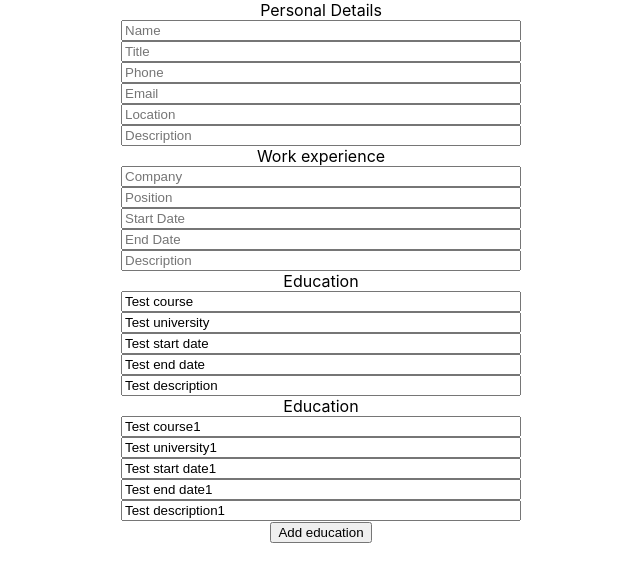
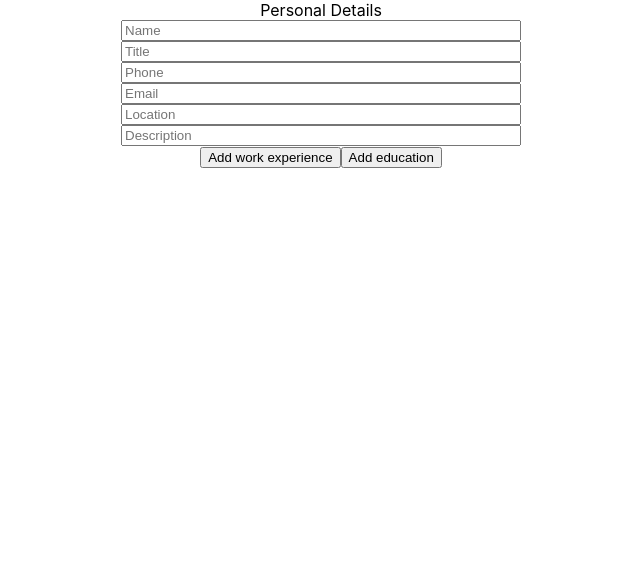
Before and after one commit to Zaltman/cv-project, a React (Create React App) app: page / in a window 1280 px wide. Shown: the top 582 px of the page, without its empty margins (319-959 px from the left). Built offline with nearby package versions, Linux system fonts and the light colour scheme.

Commit message:
WorkExp component input to state setup

```diff
--- a/src/App.js
+++ b/src/App.js
@@ -9,6 +9,7 @@ class App extends Component {
     this.addAnotherEducation = this.addAnotherEducation.bind(this);
 
     let educationTestUnit = [];
+    let workExpTestUnit = [];
     educationTestUnit[0] = {
       id: uniqid(),
       courseProgram: 'Test course',
@@ -25,6 +26,14 @@ class App extends Component {
       endDate: 'Test end date1',
       description: 'Test description1',
     };
+    workExpTestUnit[0] = {
+      id: uniqid(),
+      company: '',
+      position: '',
+      startDate: '',
+      endDate: '',
+      description: '',
+    };
     this.state = {
       personalDetails: {
         id: uniqid(),
@@ -36,6 +45,14 @@ class App extends Component {
         description: '',
       },
       workExperience: {
+        id: uniqid(),
+        company: '',
+        position: '',
+        startDate: '',
+        endDate: '',
+        description: '',
+      },
+      workExperienceEmptySample: {
         id: uniqid(),
         company: '',
         position: '',
@@ -61,7 +78,7 @@ class App extends Component {
         description: '',
       },
 
-      educationArr: educationTestUnit,
+      educationArr: [],
     };
   }
   getEmptyEducationSample = () => {
@@ -69,6 +86,12 @@ class App extends Component {
     emptyEduArr.id = uniqid();
     return emptyEduArr;
   };
+  getEmptyWorkExpSample = () => {
+    const emptyWorkExpArr = { ...this.state.workExperienceEmptySample };
+    emptyWorkExpArr.id = uniqid();
+    return emptyWorkExpArr;
+  };
+
   addAnotherEducation = () => {
     const eduArrToConcat = this.getEmptyEducationSample();
     let newArray = this.state.educationArr.concat(eduArrToConcat);
@@ -76,7 +99,13 @@ class App extends Component {
       educationArr: newArray,
     });
   };
-
+  addAnotherWorkExp = () => {
+    const workExpArrToConcat = this.getEmptyWorkExpSample();
+    let newArray = this.state.workExperienceArr.concat(workExpArrToConcat);
+    this.setState({
+      workExperienceArr: newArray,
+    });
+  };
   handleChangeEdu = (e) => {
     let arrIndex = e.target.parentElement.dataset.index;
     let value = e.target.value;
@@ -103,6 +132,34 @@ class App extends Component {
       educationArr: newEduArr,
     });
   };
+  handleChangeWorkExp = (e) => {
+    let arrIndex = e.target.parentElement.dataset.index;
+    let value = e.target.value;
+    let newWorkExpArr = [...this.state.workExperienceArr];
+    let inputName = e.target.dataset.inputname;
+    console.log({ arrIndex, value, newWorkExpArr, inputName });
+    switch (inputName) {
+      case 'company':
+        newWorkExpArr[arrIndex].company = value;
+        break;
+      case 'position':
+        newWorkExpArr[arrIndex].position = value;
+        break;
+      case 'startDate':
+        newWorkExpArr[arrIndex].startDate = value;
+        break;
+      case 'endDate':
+        newWorkExpArr[arrIndex].endDate = value;
+        break;
+      case 'description':
+        newWorkExpArr[arrIndex].description = value;
+        break;
+    }
+    console.log('ss');
+    this.setState({
+      workExperienceArr: newWorkExpArr,
+    });
+  };
 
   render() {
     return (
@@ -110,7 +167,9 @@ class App extends Component {
         <Page
           state={this.state}
           addAnotherEducation={this.addAnotherEducation}
+          addAnotherWorkExp={this.addAnotherWorkExp}
           handleChangeEdu={this.handleChangeEdu}
+          handleChangeWorkExp={this.handleChangeWorkExp}
         />
       </div>
     );
--- a/src/components/Education.js
+++ b/src/components/Education.js
@@ -15,19 +15,17 @@ class Education extends Component {
         <form
           className={'educationContainer inputContainer'}
           data-index={index}
-          data-dataidentify={2}
         >
           <div id="educationContainerTitle">Education</div>
           <input
             data-inputname={'courseProgram'}
             placeholder="Course / Program"
             onChange={handleChangeEdu}
-            defaultValue={educationObj.courseProgram}
+            value={educationObj.courseProgram}
           ></input>
           <input
             data-inputname={'university'}
             placeholder="University"
-            // defaultValue={educationObj.university}
             onChange={handleChangeEdu}
             value={educationObj.university}
           ></input>
@@ -35,19 +33,19 @@ class Education extends Component {
             data-inputname={'startDate'}
             placeholder="Start Date"
             onChange={handleChangeEdu}
-            defaultValue={educationObj.startDate}
+            value={educationObj.startDate}
           ></input>
           <input
             data-inputname={'endDate'}
             onChange={handleChangeEdu}
             placeholder="End Date"
-            defaultValue={educationObj.endDate}
+            value={educationObj.endDate}
           ></input>
           <input
             data-inputname={'description'}
             onChange={handleChangeEdu}
             placeholder="Description"
-            defaultValue={educationObj.description}
+            value={educationObj.description}
           ></input>
         </form>
       </div>
--- a/src/components/Page.js
+++ b/src/components/Page.js
@@ -13,12 +13,27 @@ class Page extends Component {
   render() {
     const state = this.props.state;
     const addAnotherEducation = this.props.addAnotherEducation;
+    const addAnotherWorkExp = this.props.addAnotherWorkExp;
     const handleChangeEdu = this.props.handleChangeEdu;
+    const handleChangeWorkExp = this.props.handleChangeWorkExp;
     // console.log(addAnotherEducation);
     return (
       <div>
         <PersonalDetails />
-        <WorkExp />
+
+        {state.workExperienceArr.map((workExpObj, index) => {
+          return (
+            <WorkExp
+              workExpObj={workExpObj}
+              key={workExpObj.id}
+              index={index}
+              handleChangeWorkExp={handleChangeWorkExp}
+            />
+          );
+        })}
+
+        <button onClick={addAnotherWorkExp}>Add work experience</button>
+
         {state.educationArr.map((educationObj, index) => {
           return (
             <Education
--- a/src/components/WorkExp.js
+++ b/src/components/WorkExp.js
@@ -6,15 +6,41 @@ class WorkExp extends Component {
   }
 
   render() {
+    const { handleChangeWorkExp, workExpObj, index } = this.props;
     return (
       <div>
-        <form className={'WorkContainer inputContainer'}>
+        <form className={'WorkContainer inputContainer'} data-index={index}>
           <div id="WorkContainerTitle">Work experience</div>
-          <input placeholder="Company"></input>
-          <input placeholder="Position"></input>
-          <input placeholder="Start Date"></input>
-          <input placeholder="End Date"></input>
-          <input placeholder="Description"></input>
+          <input
+            data-inputname={'company'}
+            onChange={handleChangeWorkExp}
+            value={workExpObj.company}
+            placeholder="Company"
+          ></input>
+          <input
+            placeholder="Position"
+            data-inputname={'position'}
+            onChange={handleChangeWorkExp}
+            value={workExpObj.position}
+          ></input>
+          <input
+            placeholder="Start Date"
+            data-inputname={'startDate'}
+            onChange={handleChangeWorkExp}
+            value={workExpObj.startDate}
+          ></input>
+          <input
+            placeholder="End Date"
+            data-inputname={'endDate'}
+            onChange={handleChangeWorkExp}
+            value={workExpObj.endDate}
+          ></input>
+          <input
+            placeholder="Description"
+            data-inputname={'description'}
+            onChange={handleChangeWorkExp}
+            value={workExpObj.description}
+          ></input>
           {/* <button>Add another</button> */}
         </form>
       </div>
```
